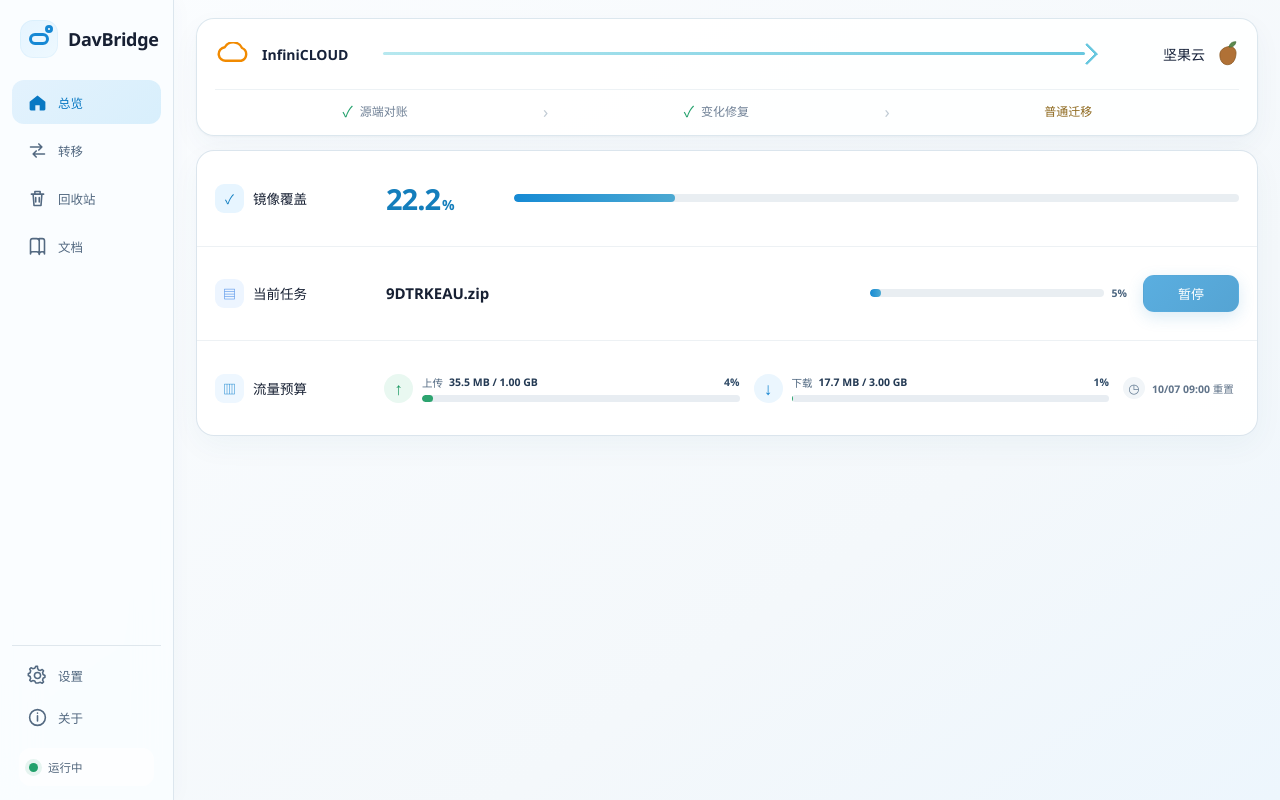
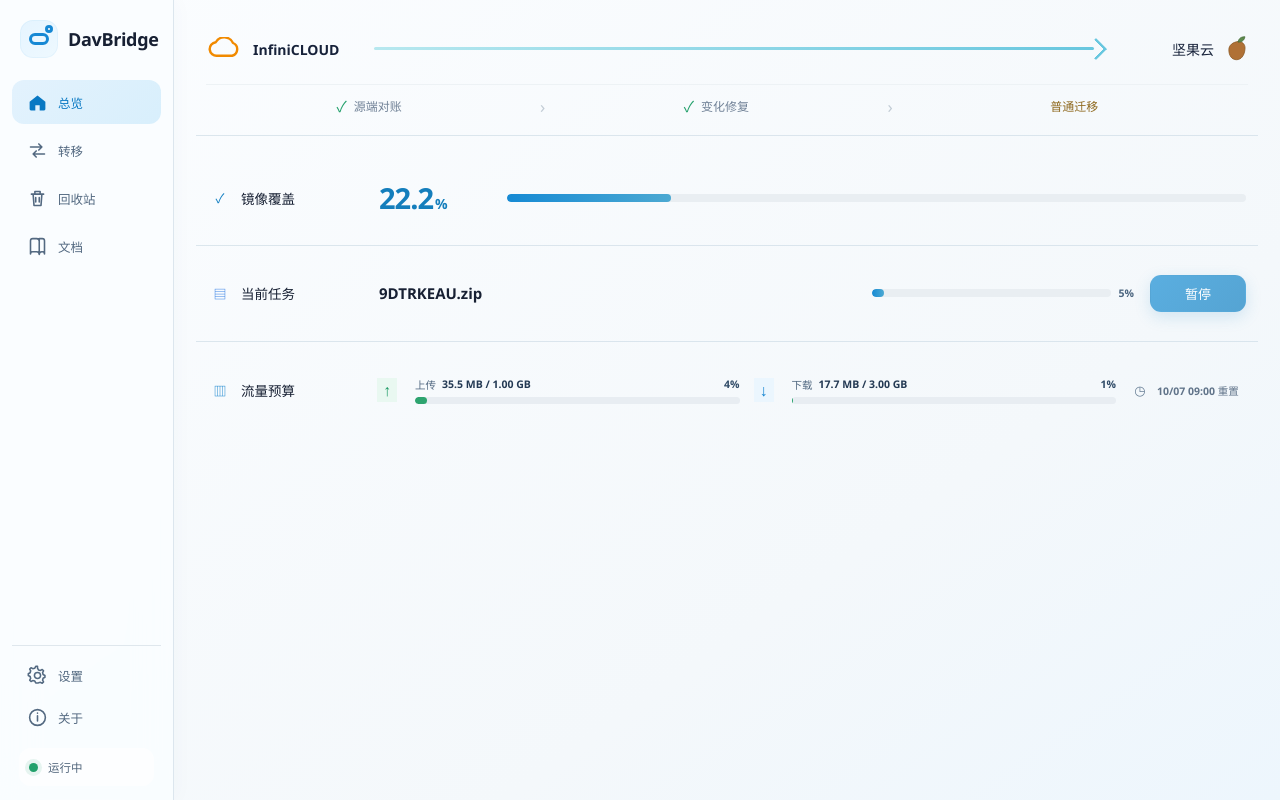
Before and after one commit to FenLynn/gpt-pub, a Vue app in the folder projects/1-桌面软件/103-DavBridge/代码/DavBridge/WebUi/: page / in a window 1280 px wide. Built offline with nearby package versions, Linux system fonts and the light colour scheme.

Commit message:
P103 blend overview content into workspace

```diff
--- a/projects/1-桌面软件/103-DavBridge/代码/DavBridge/WebUi/src/overview.css
+++ b/projects/1-桌面软件/103-DavBridge/代码/DavBridge/WebUi/src/overview.css
@@ -72,9 +72,12 @@
   grid-template-rows:52px 43px;
   column-gap:18px;
   row-gap:6px;
-  padding:9px 18px 8px;
-  border-radius:18px;
-  box-shadow:0 1px 2px rgba(22,39,58,.03),0 10px 28px rgba(32,72,105,.045);
+  padding:5px 10px 9px;
+  border:0;
+  border-bottom:1px solid rgba(208,222,232,.72);
+  border-radius:0;
+  background:transparent;
+  box-shadow:none;
 }
 .route-card-polished .endpoint{
   grid-row:1;
@@ -203,10 +206,10 @@
   grid-template-columns:1fr;
   grid-template-rows:repeat(3,minmax(0,1fr));
   gap:0;
-  border:1px solid rgba(218,228,236,.95);
-  border-radius:18px;
-  background:rgba(255,255,255,.93);
-  box-shadow:0 10px 30px rgba(34,83,120,.045);
+  border:0;
+  border-radius:0;
+  background:transparent;
+  box-shadow:none;
 }
 .dashboard-card{
   min-width:0;
@@ -215,11 +218,11 @@
   border-radius:0;
   background:transparent;
   box-shadow:none;
-  padding:11px 18px;
+  padding:14px 12px;
 }
 .dashboard-card + .dashboard-card{
   border-left:0;
-  border-top:1px solid #edf1f4;
+  border-top:1px solid rgba(208,222,232,.72);
 }
 .dashboard-card header{
   height:auto;
@@ -235,10 +238,12 @@
   font-size:13.5px;
   font-weight:670;
 }
-.card-icon{
-  width:29px;
-  height:29px;
-  border-radius:9px;
+.dashboard-card .card-icon{
+  width:24px;
+  height:24px;
+  border-radius:0;
+  background:transparent;
+  box-shadow:none;
 }
 .info-dot,
 .metric-name,
@@ -342,9 +347,13 @@
   grid-column:3;
 }
 .quota-arrow{
-  width:29px;
-  height:29px;
-  font-size:17px;
+  width:20px;
+  height:24px;
+  border:0;
+  border-radius:0;
+  background:transparent;
+  box-shadow:none;
+  font-size:16px;
 }
 .quota-text{
   grid-template-columns:auto minmax(0,1fr) auto;
@@ -373,9 +382,10 @@
   gap:7px;
 }
 .compact-reset>span{
-  width:22px;
-  height:22px;
-  background:#f1f5f8;
+  width:20px;
+  height:20px;
+  border-radius:0;
+  background:transparent;
 }
 .compact-reset>strong{
   font-size:10.5px;
@@ -390,8 +400,8 @@
   }
   .route-card-polished{
     grid-template-columns:128px minmax(165px,1fr) 108px;
-    padding-left:14px;
-    padding-right:14px;
+    padding-left:8px;
+    padding-right:8px;
     column-gap:12px;
   }
   .route-card-polished .endpoint strong{
```
